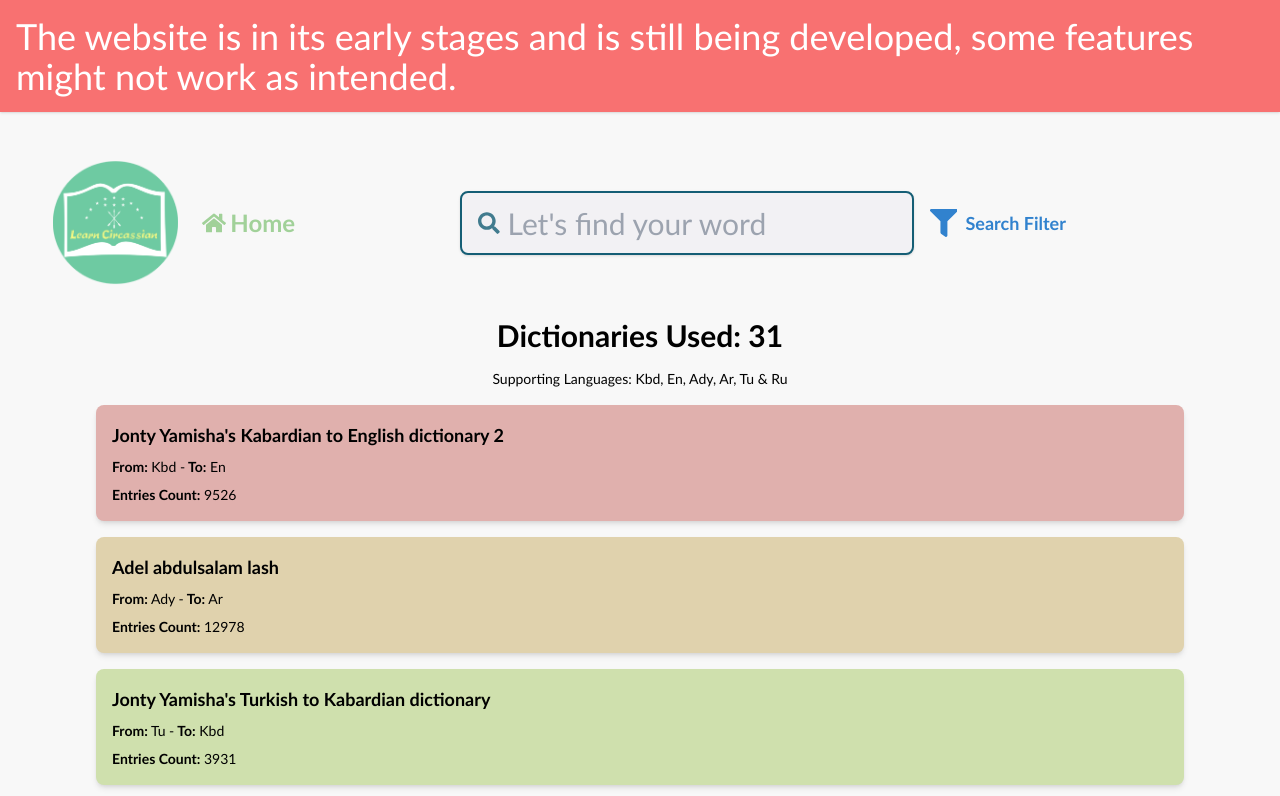
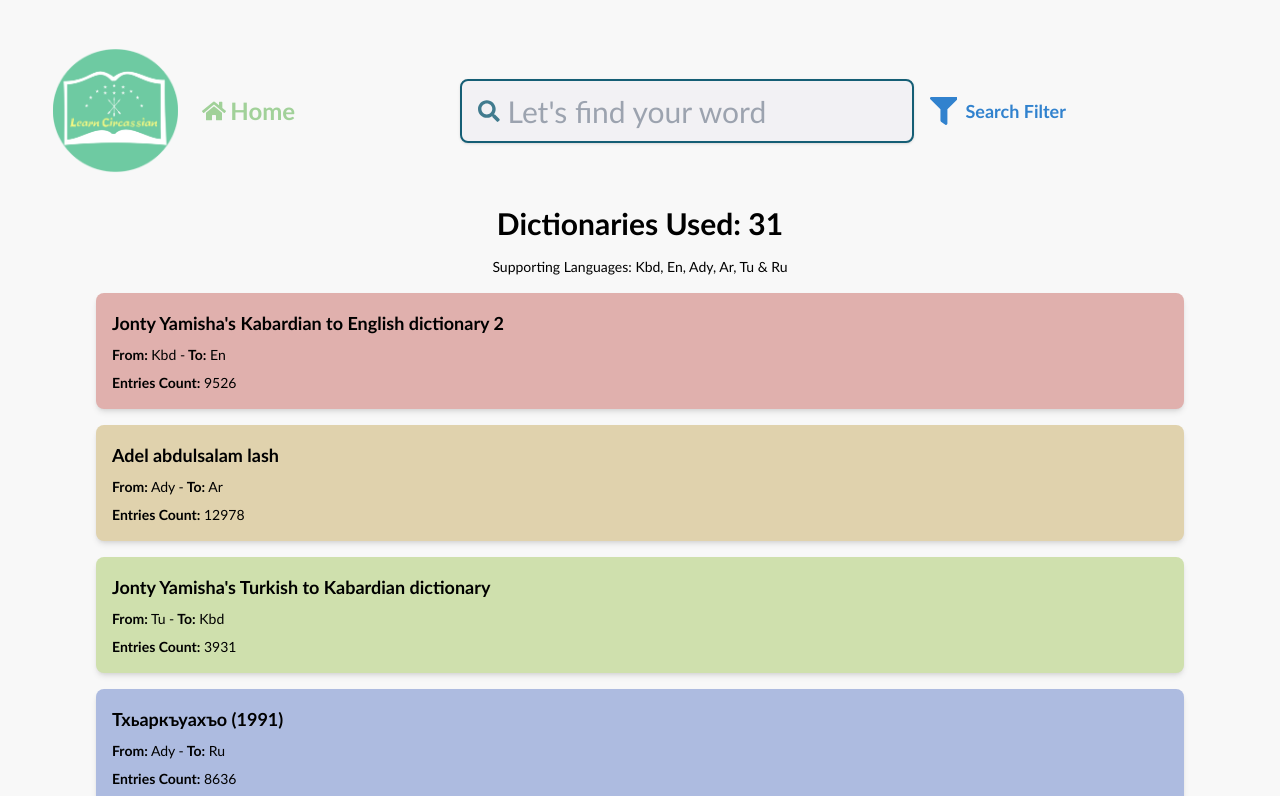
Before and after one commit to LearnCircassian/ultimate-circassian-dictionary-web, a Next.js app: page / in a window 1280 px wide. Shown: the top 796 px of the page. Built offline with nearby package versions, Linux system fonts and the light colour scheme; no server answers; what tailwindcss-safe-area would draw is missing.

Commit message:
commented out "work in progress" warning
- this is a testing branch anyway

```diff
--- a/src/containers/header/index.tsx
+++ b/src/containers/header/index.tsx
@@ -22,12 +22,12 @@
 
   return (
     <div>
-      <div className="flex w-full flex-row items-center justify-center bg-red-400 p-4 shadow">
+      {/* <div className="flex w-full flex-row items-center justify-center bg-red-400 p-4 shadow">
         <p className="text-lg text-white lg:text-4xl">
           The website is in its early stages and is still being developed, some features might not
           work as intended.
         </p>
-      </div>
+      </div> */}
       <div className="relative z-50 mx-auto flex w-full flex-row items-center justify-between gap-1 px-1 pt-12 sm:w-11/12 sm:gap-2 sm:px-0 md:gap-4">
         <div className="flex flex-row items-center gap-1 sm:gap-4">
           <div className="size-0 sm:size-[75px] md:size-[100px] lg:size-[120px] xl:size-[125px]">
```
